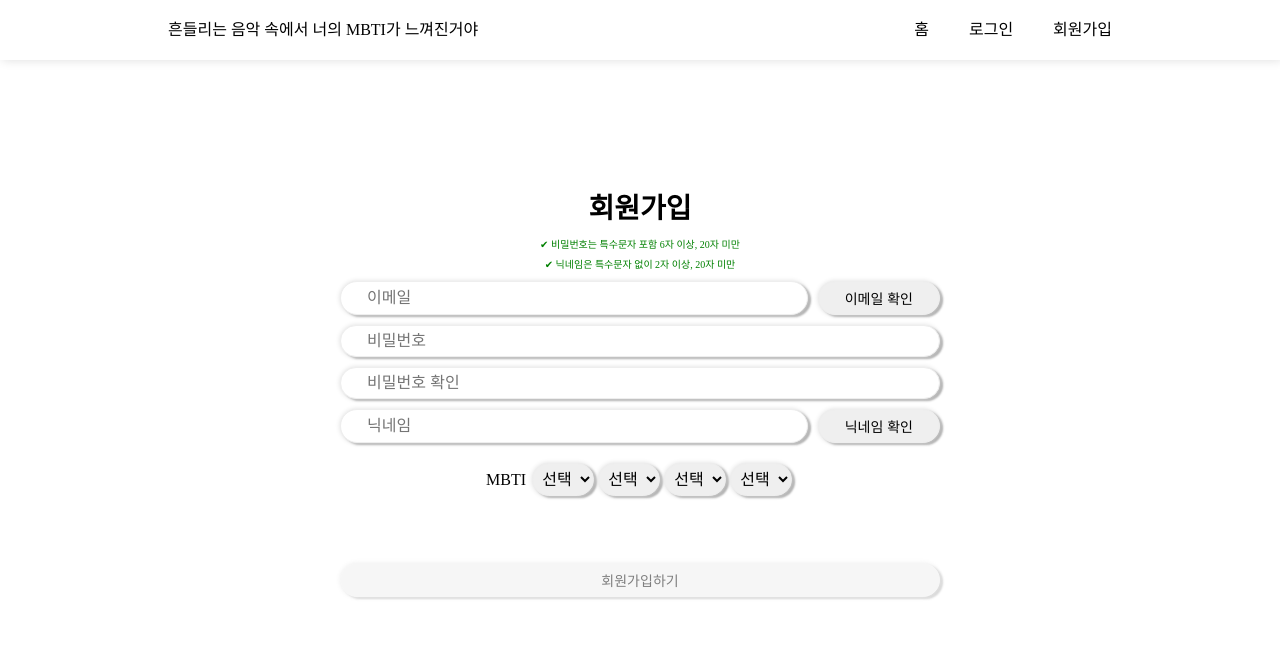
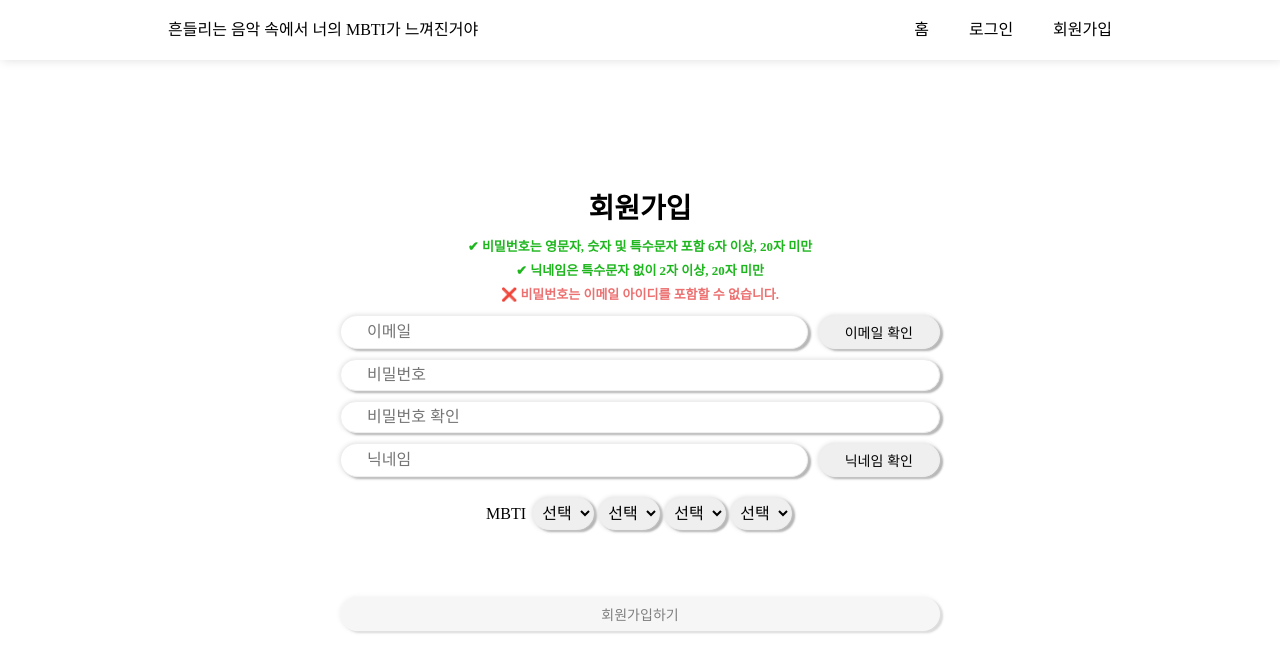
Before and after one commit to 2-temp/HNN_front, a React (Create React App) app: page /sign/up in a window 1280 px wide. Shown: the top 672 px of the page. Built offline with nearby package versions, Linux system fonts and the light colour scheme.

Commit message:
회원가입 문구, 메인 페이지 제목 길이자름

```diff
--- a/src/components/Main/Article.jsx
+++ b/src/components/Main/Article.jsx
@@ -61,9 +61,9 @@ function Article(props) {
       </span>}
       <span className="nickname">{list.nickname}</span>
       <span className="title">
-        {list.info.songTitle}
-        -
-        {list.info.singer}
+        {list.info.songTitle.length>6?list.info.songTitle.slice(0, 6)+"...":list.info.songTitle}
+        /
+        {list.info.singer.length>6?list.info.singer.slice(0, 6)+"...":list.info.singer}
       </span>
       <span className="content">
         {list.content.length>17?list.content.slice(0, 17)+"...":list.content}
@@ -162,7 +162,7 @@ const MyArticle = styled.div`
 
   .mbti {
     width: 80px;
-    font-size: 2em;
+    font-size: 1.9em;
     margin-top: -3px;
   }
 
--- a/src/pages/Login.jsx
+++ b/src/pages/Login.jsx
@@ -48,8 +48,11 @@ function Login() {
       } else {
         let msg = response.msg
 
+        if(msg === undefined){
+          alert('로그인에 실패하였습니다.')
+        }
         alert(msg)
-        dispatch(signOutUser())
+        // dispatch(signOutUser())
       }
     });
     } catch (err) {
--- a/src/pages/SignUp.jsx
+++ b/src/pages/SignUp.jsx
@@ -111,10 +111,13 @@ function SignUp(){
         <h3 className="section_title">회원가입</h3>
         <div className="instruction_box">
           <span className={instWrong?"wrong":""}>
-            {instWrong?"❌":"✔"} 비밀번호는 특수문자 포함 6자 이상, 20자 미만
+            {instWrong?"❌":"✔"} 비밀번호는 영문자, 숫자 및 특수문자 포함 6자 이상, 20자 미만
           </span>
           <span className={instWrong?"wrong":""}>
             {instWrong?"❌":"✔"} 닉네임은 특수문자 없이 2자 이상, 20자 미만
+          </span>
+          <span className="wrong">
+            ❌ 비밀번호는 이메일 아이디를 포함할 수 없습니다.
           </span>
           {/* <span className={"wrong"}>
             {instWrong?"❌":"✔"} 닉네임은 특수문자 없이
@@ -282,11 +285,13 @@ const Contents = styled.div`
     display: flex;
     flex-flow: column;
     gap: 5px;
-    font-size: 10px;
-    color: green;
+    font-size: 13px;
+    font-weight: 700;
+    color: #1db61d;
+    margin-bottom: 2px;
 
     .wrong {
-      color: red;
+      color: #ed7070;
     }
   }
 
```
